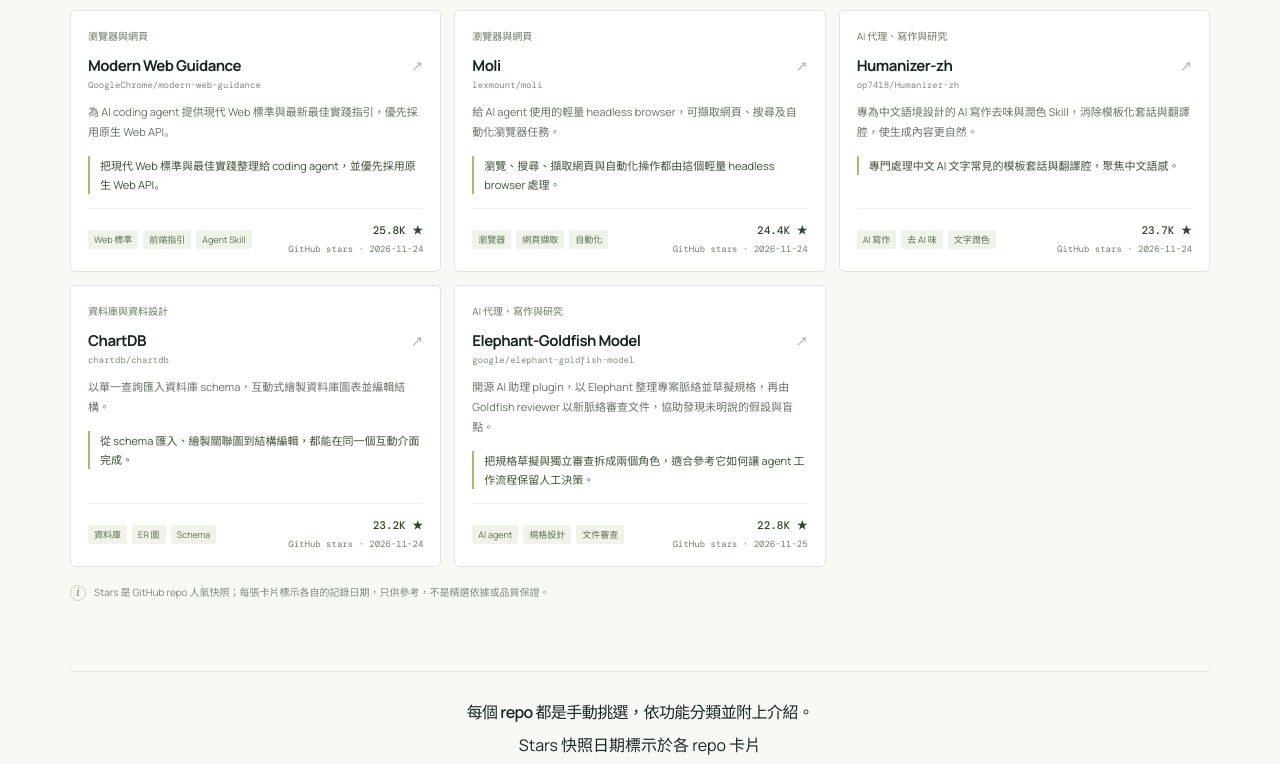
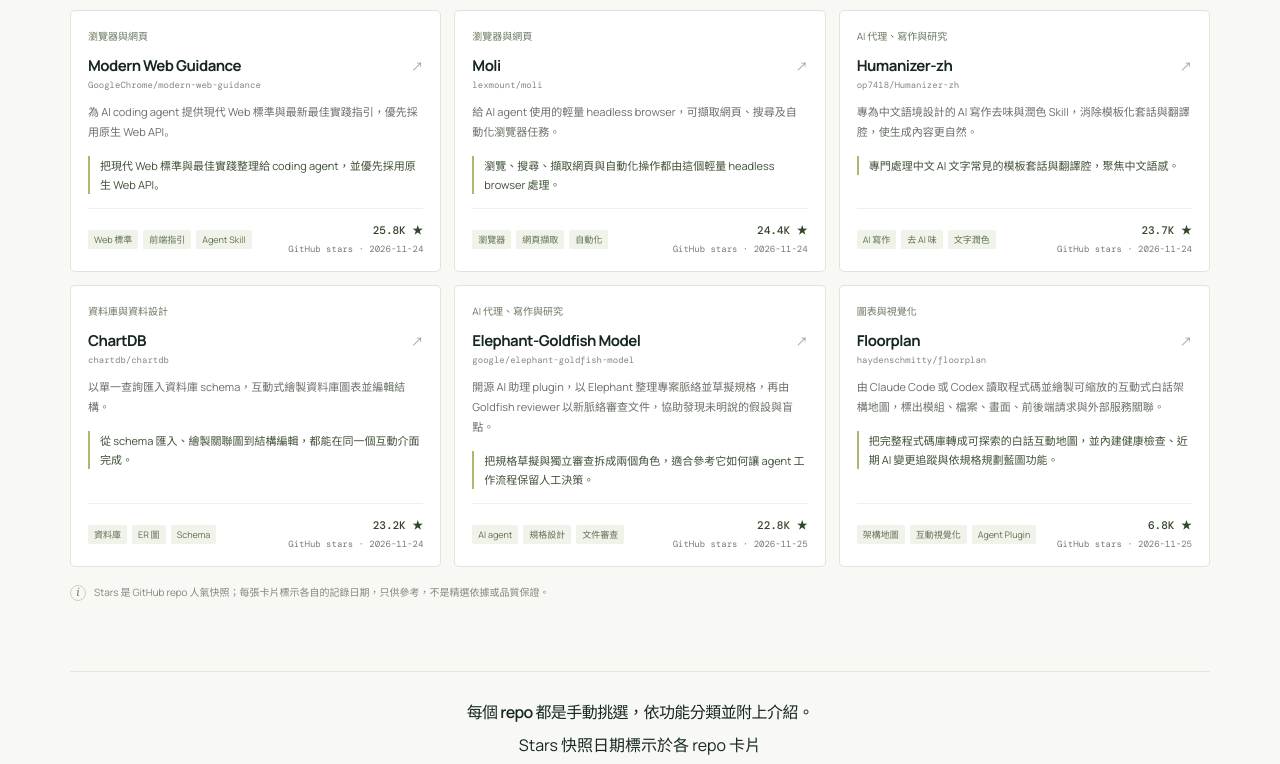
Before and after one commit to wanpaoko/agent-skill-recommender, a plain HTML site: page index.html in a window 1280 px wide. Shown: the part 1373-2137 px from the top of the page. Drawn offline with nearby package versions, Linux system fonts and the light colour scheme.

Commit message:
feat: add floorplan repository

```diff
--- a/assets/catalog.mjs
+++ b/assets/catalog.mjs
@@ -10,10 +10,12 @@ const repositoryStars = {
   'D4Vinci/Scrapling': 105_475,
   'colbymchenry/codegraph': 78_591,
   'google/elephant-goldfish-model': 22_800,
+  'haydenschmitty/floorplan': 6_808,
 };
 
 const repositoryStarsCheckedAt = {
   'google/elephant-goldfish-model': '2026-11-25',
+  'haydenschmitty/floorplan': '2026-11-25',
 };
 
 export const repositories = [
@@ -138,6 +140,17 @@ export const repositories = [
     tags: ['AI agent', '規格設計', '文件審查'],
     kind: 'repository',
   },
+  {
+    id: 'floorplan',
+    name: 'Floorplan',
+    owner: 'haydenschmitty',
+    repository: 'floorplan',
+    category: '圖表與視覺化',
+    description: '由 Claude Code 或 Codex 讀取程式碼並繪製可縮放的互動式白話架構地圖，標出模組、檔案、畫面、前後端請求與外部服務關聯。',
+    pickReason: '把完整程式碼庫轉成可探索的白話互動地圖，並內建健康檢查、近期 AI 變更追蹤與依規格規劃藍圖功能。',
+    tags: ['架構地圖', '互動視覺化', 'Agent Plugin'],
+    kind: 'repository',
+  },
 ].map((repository) => {
   const repositoryUrl = `https://github.com/${repository.owner}/${repository.repository}`;
   return {
--- a/index.html
+++ b/index.html
@@ -28,9 +28,9 @@
           <a class="hero-command" href="#repository-grid" aria-label="往下瀏覽手動精選的 GitHub 專案">
             <span class="prompt-mark" aria-hidden="true">↓</span>
             <code>探索手動精選的 GitHub repo</code>
-            <span class="copy-mark" aria-hidden="true">11 個收藏</span>
+            <span class="copy-mark" aria-hidden="true">12 個收藏</span>
           </a>
-          <p class="hero-caption">11 個手動精選 · Stars 是人氣快照，不是品質評分</p>
+          <p class="hero-caption">12 個手動精選 · Stars 是人氣快照，不是品質評分</p>
         </div>
         <div class="orbit" aria-hidden="true">
           <div class="orbit-ring orbit-ring-outer"></div>
```
Also changed, not shown: tests/catalog.test.mjs (+14 -6 lines).
